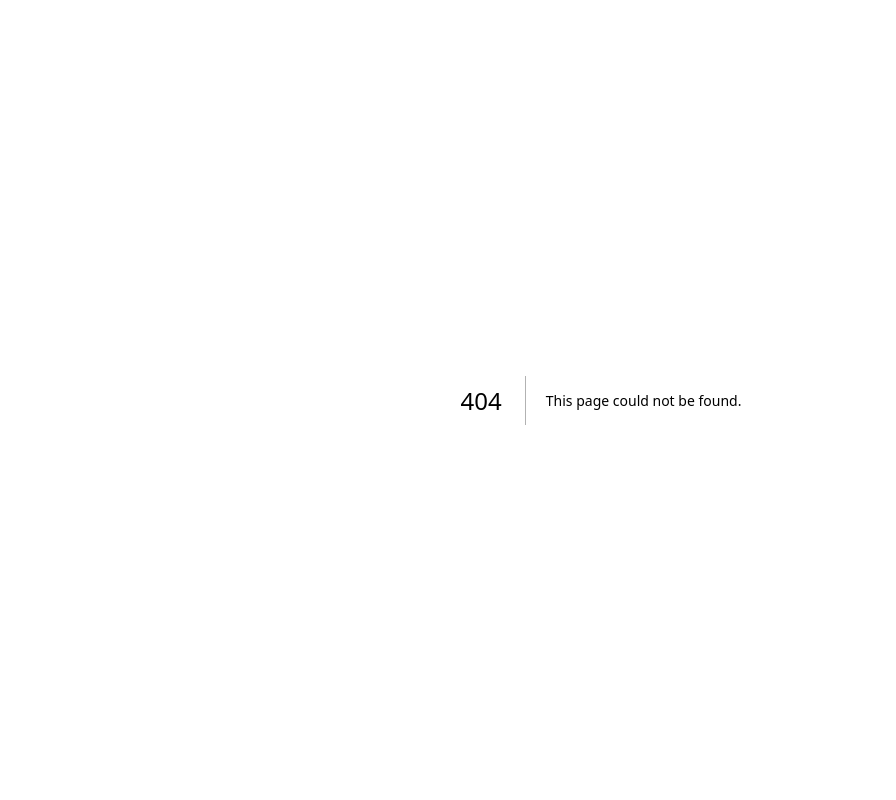
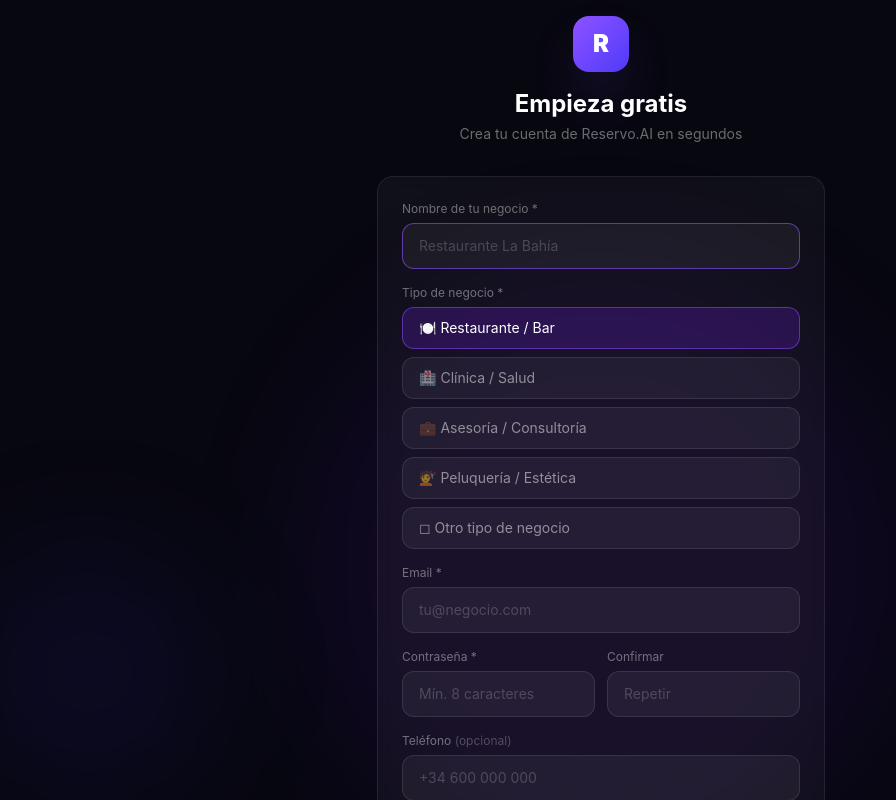
Before and after one commit to infohorizonstudioo-spec/restaurante-ai, a Next.js app: page /registro in a window 1280 px wide. Before the commit this address had no page. Shown: the top 800 px of the page, without its empty margins (39-935 px from the left). Built offline with nearby package versions, Linux system fonts and the light colour scheme; no server answers.

Commit message:
feat: self-service registration page

```diff
--- /dev/null
+++ b/src/app/registro/page.tsx
@@ -0,0 +1,173 @@
+'use client'
+import { useState } from 'react'
+import { useRouter } from 'next/navigation'
+import Link from 'next/link'
+import { supabase } from '@/lib/supabase'
+
+const TIPOS = [
+  { value: 'restaurant', label: '🍽️ Restaurante / Bar' },
+  { value: 'clinic',     label: '🏥 Clínica / Salud' },
+  { value: 'advisory',  label: '💼 Asesoría / Consultoría' },
+  { value: 'beauty',    label: '💇 Peluquería / Estética' },
+  { value: 'other',     label: '◻ Otro tipo de negocio' },
+]
+
+export default function RegisterPage() {
+  const router = useRouter()
+  const [step, setStep] = useState(1)
+  const [loading, setLoading] = useState(false)
+  const [error, setError] = useState('')
+  const [form, setForm] = useState({
+    businessName: '', businessType: 'restaurant',
+    email: '', password: '', confirmPassword: '', phone: ''
+  })
+
+  function update(k: string, v: string) { setForm(f => ({ ...f, [k]: v })); setError('') }
+
+  async function handleSubmit(e: React.FormEvent) {
+    e.preventDefault()
+    if (!form.businessName.trim()) { setError('Escribe el nombre de tu negocio'); return }
+    if (!form.email.trim()) { setError('Email obligatorio'); return }
+    if (form.password.length < 8) { setError('La contraseña debe tener al menos 8 caracteres'); return }
+    if (form.password !== form.confirmPassword) { setError('Las contraseñas no coinciden'); return }
+
+    setLoading(true); setError('')
+    try {
+      const res = await fetch('/api/auth/register', {
+        method: 'POST',
+        headers: { 'Content-Type': 'application/json' },
+        body: JSON.stringify({
+          businessName: form.businessName.trim(),
+          businessType: form.businessType,
+          email: form.email.trim().toLowerCase(),
+          password: form.password,
+          phone: form.phone.trim() || undefined,
+        })
+      })
+      const data = await res.json()
+      if (!res.ok) { setError(data.error || 'Error al crear la cuenta'); setLoading(false); return }
+
+      // Auto login after registration
+      const { error: loginError } = await supabase.auth.signInWithPassword({
+        email: form.email.trim().toLowerCase(), password: form.password
+      })
+      if (loginError) { router.push('/login'); return }
+      router.push('/dashboard')
+      router.refresh()
+    } catch(e: any) {
+      setError(e.message); setLoading(false)
+    }
+  }
+
+  return (
+    <div className="min-h-screen bg-[#070710] flex items-center justify-center p-4">
+      <div className="fixed inset-0 pointer-events-none">
+        <div className="absolute top-1/3 left-1/2 -translate-x-1/2 w-[600px] h-[600px] bg-violet-600/8 rounded-full blur-3xl"/>
+        <div className="absolute bottom-0 left-0 w-64 h-64 bg-indigo-600/8 rounded-full blur-3xl"/>
+      </div>
+      <div className="relative w-full max-w-md">
+        {/* Logo */}
+        <div className="text-center mb-8">
+          <div className="inline-flex items-center justify-center w-14 h-14 rounded-2xl bg-gradient-to-br from-violet-500 to-indigo-600 text-2xl font-black shadow-2xl shadow-violet-500/30 mb-4">R</div>
+          <h1 className="text-2xl font-bold text-white">Empieza gratis</h1>
+          <p className="text-white/40 text-sm mt-1">Crea tu cuenta de Reservo.AI en segundos</p>
+        </div>
+
+        <form onSubmit={handleSubmit}>
+          <div className="bg-white/[0.04] border border-white/[0.08] rounded-2xl p-6 space-y-4 backdrop-blur-sm">
+            {error && (
+              <div className="bg-red-500/10 border border-red-500/25 text-red-300 text-xs px-3 py-2.5 rounded-xl flex items-center gap-2">
+                <span>⚠</span> {error}
+              </div>
+            )}
+
+            {/* Nombre del negocio */}
+            <div>
+              <label className="text-xs text-white/40 mb-1.5 block">Nombre de tu negocio *</label>
+              <input type="text" value={form.businessName}
+                onChange={e => update('businessName', e.target.value)}
+                placeholder="Restaurante La Bahía"
+                autoFocus
+                className="w-full bg-white/5 border border-white/10 rounded-xl px-4 py-3 text-sm text-white placeholder-white/20 focus:outline-none focus:border-violet-500/60 transition-all"/>
+            </div>
+
+            {/* Tipo de negocio */}
+            <div>
+              <label className="text-xs text-white/40 mb-1.5 block">Tipo de negocio *</label>
+              <div className="grid grid-cols-1 gap-2">
+                {TIPOS.map(t => (
+                  <button key={t.value} type="button"
+                    onClick={() => update('businessType', t.value)}
+                    className={`flex items-center gap-3 px-4 py-2.5 rounded-xl border text-sm transition-all text-left
+                      ${form.businessType === t.value
+                        ? 'bg-violet-600/20 border-violet-500/50 text-white'
+                        : 'bg-white/5 border-white/10 text-white/50 hover:border-white/25 hover:text-white/70'}`}>
+                    {t.label}
+                  </button>
+                ))}
+              </div>
+            </div>
+
+            {/* Email */}
+            <div>
+              <label className="text-xs text-white/40 mb-1.5 block">Email *</label>
+              <input type="email" value={form.email}
+                onChange={e => update('email', e.target.value)}
+                placeholder="tu@negocio.com"
+                className="w-full bg-white/5 border border-white/10 rounded-xl px-4 py-3 text-sm text-white placeholder-white/20 focus:outline-none focus:border-violet-500/60 transition-all"/>
+            </div>
+
+            {/* Contraseña */}
+            <div className="grid grid-cols-2 gap-3">
+              <div>
+                <label className="text-xs text-white/40 mb-1.5 block">Contraseña *</label>
+                <input type="password" value={form.password}
+                  onChange={e => update('password', e.target.value)}
+                  placeholder="Mín. 8 caracteres"
+                  className="w-full bg-white/5 border border-white/10 rounded-xl px-4 py-3 text-sm text-white placeholder-white/20 focus:outline-none focus:border-violet-500/60 transition-all"/>
+              </div>
+              <div>
+                <label className="text-xs text-white/40 mb-1.5 block">Confirmar</label>
+                <input type="password" value={form.confirmPassword}
+                  onChange={e => update('confirmPassword', e.target.value)}
+                  placeholder="Repetir"
+                  className={`w-full bg-white/5 border rounded-xl px-4 py-3 text-sm text-white placeholder-white/20 focus:outline-none transition-all
+                    ${form.confirmPassword && form.password !== form.confirmPassword ? 'border-red-500/50 focus:border-red-500/60' : 'border-white/10 focus:border-violet-500/60'}`}/>
+              </div>
+            </div>
+
+            {/* Teléfono (opcional) */}
+            <div>
+              <label className="text-xs text-white/40 mb-1.5 block">Teléfono <span className="text-white/25">(opcional)</span></label>
+              <input type="tel" value={form.phone}
+                onChange={e => update('phone', e.target.value)}
+                placeholder="+34 600 000 000"
+                className="w-full bg-white/5 border border-white/10 rounded-xl px-4 py-3 text-sm text-white placeholder-white/20 focus:outline-none focus:border-violet-500/60 transition-all"/>
+            </div>
+
+            <button type="submit" disabled={loading}
+              className="w-full bg-violet-600 hover:bg-violet-500 disabled:opacity-50 text-white font-semibold py-3.5 rounded-xl text-sm transition-all active:scale-95 mt-2">
+              {loading ? (
+                <span className="flex items-center justify-center gap-2">
+                  <svg className="animate-spin w-4 h-4" viewBox="0 0 24 24" fill="none">
+                    <circle className="opacity-25" cx="12" cy="12" r="10" stroke="currentColor" strokeWidth="4"/>
+                    <path className="opacity-75" fill="currentColor" d="M4 12a8 8 0 018-8V0C5.373 0 0 5.373 0 12h4z"/>
+                  </svg>
+                  Creando tu cuenta...
+                </span>
+              ) : 'Crear cuenta gratis →'}
+            </button>
+          </div>
+        </form>
+
+        <p className="text-center text-xs text-white/30 mt-5">
+          ¿Ya tienes cuenta?{' '}
+          <Link href="/login" className="text-violet-400 hover:text-violet-300 transition-colors">Inicia sesión</Link>
+        </p>
+        <p className="text-center text-xs text-white/20 mt-2">
+          Reservo.AI © 2026 · Horizon Studio · Plan gratuito sin tarjeta
+        </p>
+      </div>
+    </div>
+  )
+}
```
